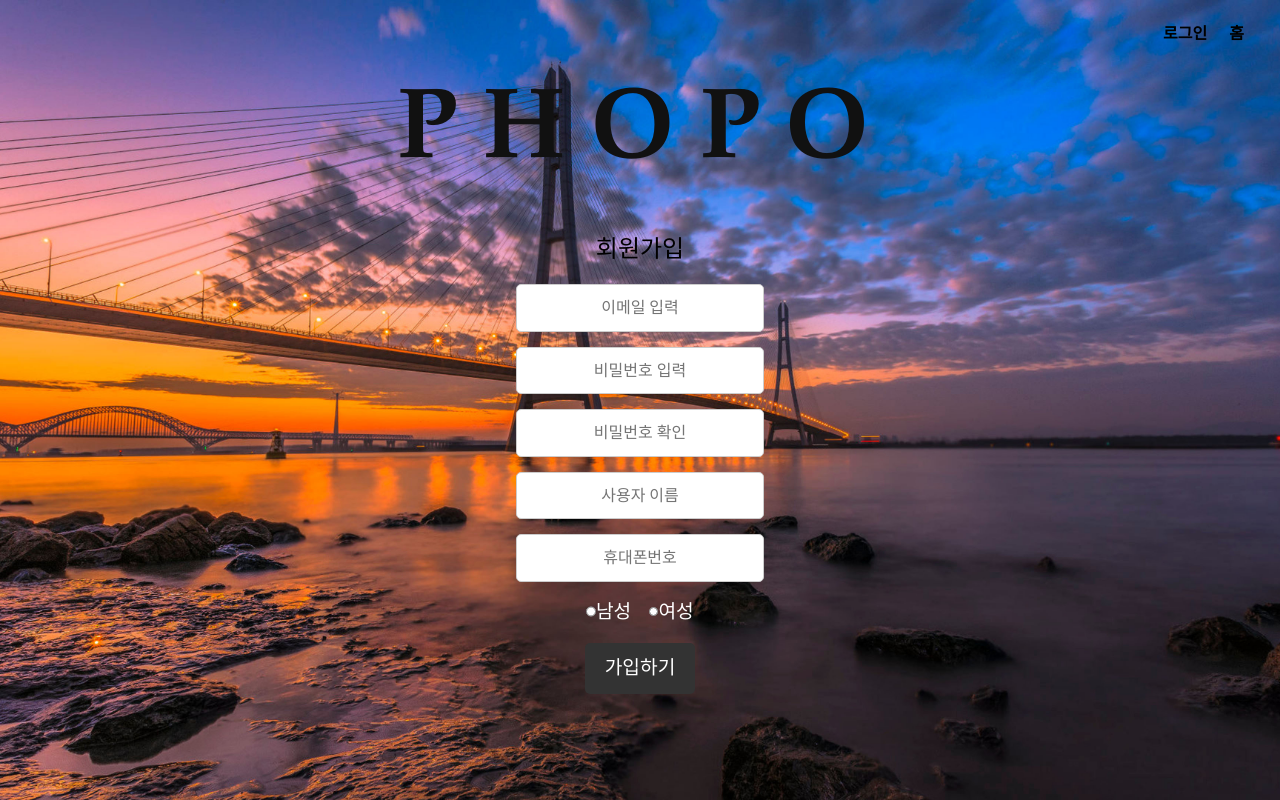
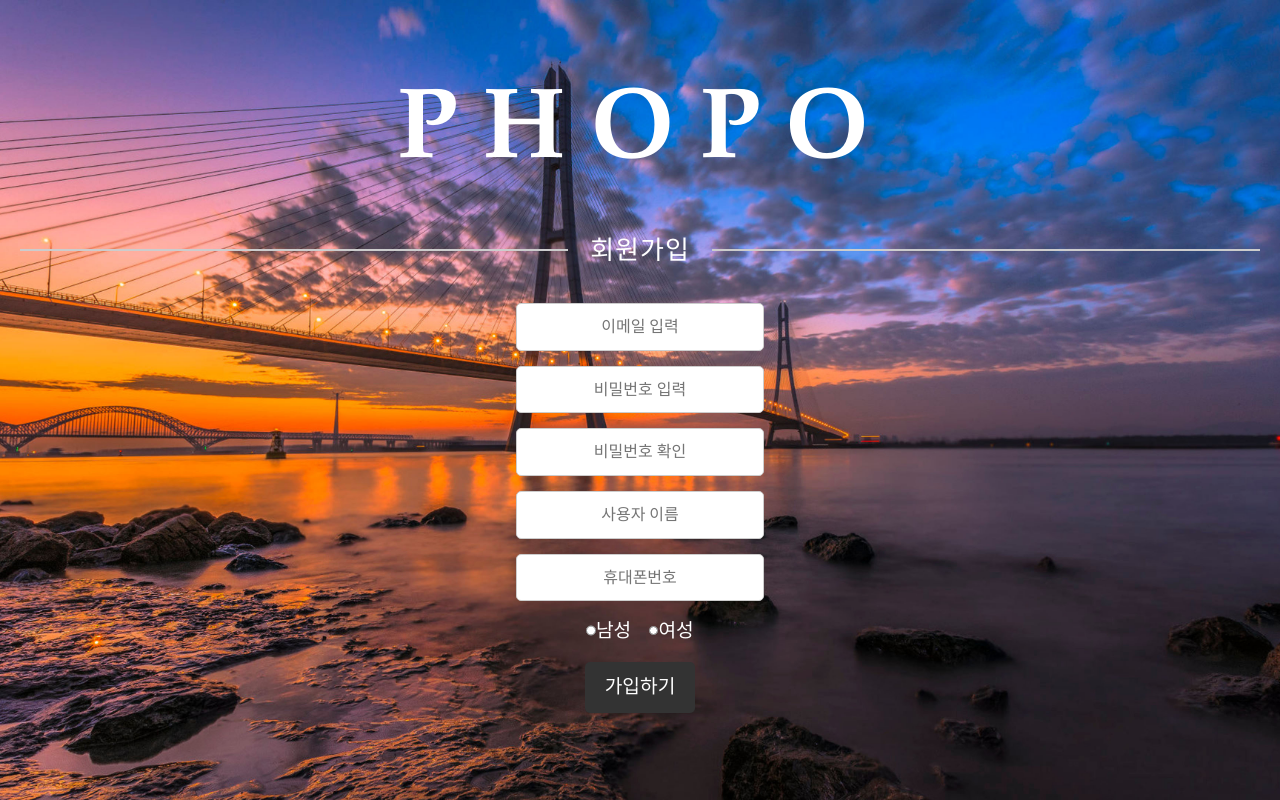
Before and after one commit to Jun02da/final_project_frontend, a React (Create React App) app: page /membership in a window 1280 px wide. Built offline with nearby package versions, Linux system fonts and the light colour scheme.

Commit message:
회원가입 수정

```diff
--- a/src/css/membership.css
+++ b/src/css/membership.css
@@ -29,14 +29,28 @@
   font-weight: bold;
   font-family: "Palatino Linotype";
   cursor: pointer;
-  color: #111;
+  color: white;
 }
 
 .membership_form h2 {
-  font-size: 1.5rem;
-  margin-bottom: 20px;
   text-align: center;
-  color: #000;
+  color: white;
+  margin-bottom: 30px;
+
+  text-transform: uppercase;
+  font-size: 26px;
+  letter-spacing: 1px;
+
+  display: grid;
+  grid-template-columns: 1fr auto 1fr;
+  grid-template-rows: 16px 0;
+  grid-gap: 22px;
+}
+.membership_form h2:after,
+.membership_form h2:before {
+  content: " ";
+  display: block;
+  border-bottom: 2px solid #ccc;
 }
 
 .membership_form input {
@@ -65,7 +79,6 @@
 .NavMenu {
   font-size: 16px;
 }
-
 .gender-input {
   padding-bottom: 10px;
   color: #fff;
--- a/src/membership.js
+++ b/src/membership.js
@@ -2,7 +2,7 @@ import React, { useState } from "react";
 import "./css/membership.css";
 import axios from "axios";
 import { useNavigate } from "react-router-dom";
-import Login from "./login";
+// import Login from "./login";
 
 export default function MemberShip() {
   const [Memberemail, setMemberEmail] = useState("");
@@ -79,17 +79,16 @@ export default function MemberShip() {
 
   return (
     <div className="membership_page">
-      <nav className="NavMenu">
+      {/* <nav className="NavMenu">
         <Login />
         <button onClick={goHome} className="NavMenuTitle">
           홈
         </button>
-      </nav>
+      </nav> */}
 
       <form className="membership_form" onSubmit={onSubmit1}>
         <h1 onClick={goHome}>P H O P O</h1>
         <h2>회원가입</h2>
-
         <div>
           <input
             type="email"
```
